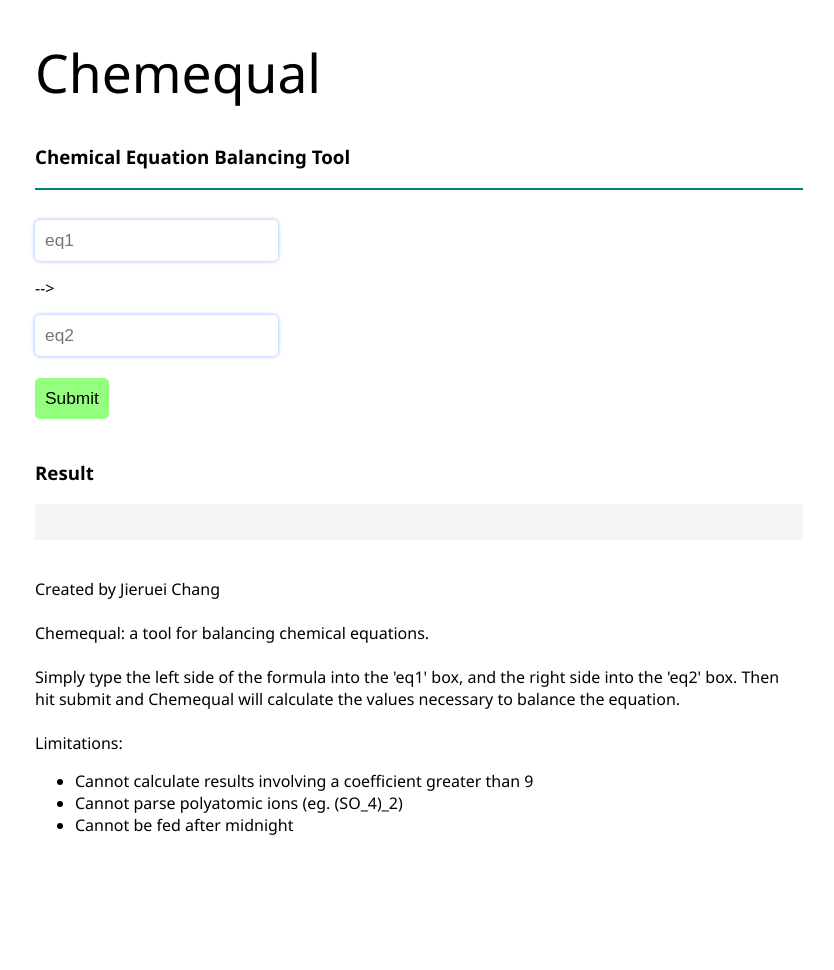
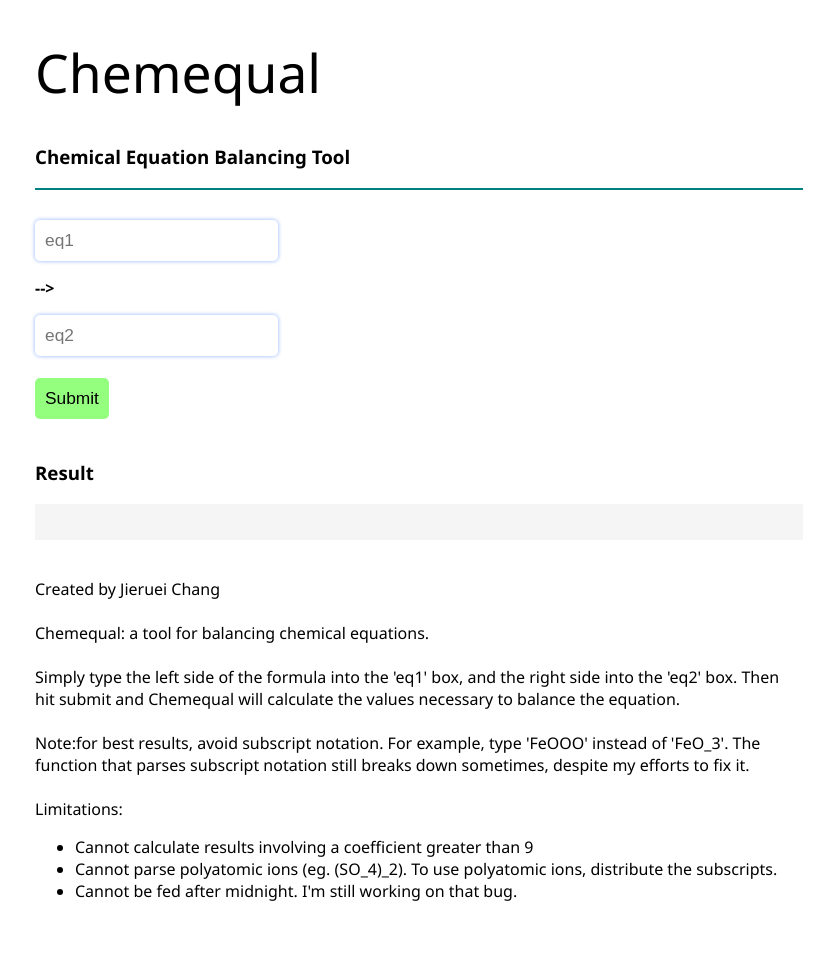
Before and after one commit to jierueichang/chemequal, a Flask app: page / in a window 1280 px wide. Shown: the whole page, without its empty margins (221-1055 px from the left). Before the commit the page ends 835 px from the top, so only its background shows below. Run offline with Flask 2, Linux system fonts and the light colour scheme.

Commit message:
Update index.html

```diff
--- a/templates/index.html
+++ b/templates/index.html
@@ -41,7 +41,7 @@
         <br>
         <form method=post>
             <input name=eq1 placeholder='eq1' type=text>
-            <p> --> </p>
+            <p><strong> --> </strong></p>
             <input name=eq2 placeholder='eq2' type=text>
             <br><br>
             <input type=submit method=post>
@@ -50,6 +50,6 @@
         <h3>Result</h3>
         <div style='padding:5px;background-color:whitesmoke;font-family:monospace;font-size:20pt;'><p>{{ ans }}</p></div>
         <br>
-        <p>Created by Jieruei Chang<br><br>Chemequal: a tool for balancing chemical equations.<br><br>Simply type the left side of the formula into the 'eq1' box, and the right side into the 'eq2' box. Then hit submit and Chemequal will calculate the values necessary to balance the equation.<br><br>Limitations:<ul><li>Cannot calculate results involving a coefficient greater than 9</li><li>Cannot parse polyatomic ions (eg. (SO_4)_2)</li><li>Cannot be fed after midnight</li></ul></p>
+        <p>Created by Jieruei Chang<br><br>Chemequal: a tool for balancing chemical equations.<br><br>Simply type the left side of the formula into the 'eq1' box, and the right side into the 'eq2' box. Then hit submit and Chemequal will calculate the values necessary to balance the equation.<br><br>Note:for best results, avoid subscript notation. For example, type 'FeOOO' instead of 'FeO_3'. The function that parses subscript notation still breaks down sometimes, despite my efforts to fix it.<br><br>Limitations:<ul><li>Cannot calculate results involving a coefficient greater than 9</li><li>Cannot parse polyatomic ions (eg. (SO_4)_2). To use polyatomic ions, distribute the subscripts.</li><li>Cannot be fed after midnight. I'm still working on that bug.</li></ul></p><br><br>
     </body>
 </html>
```
